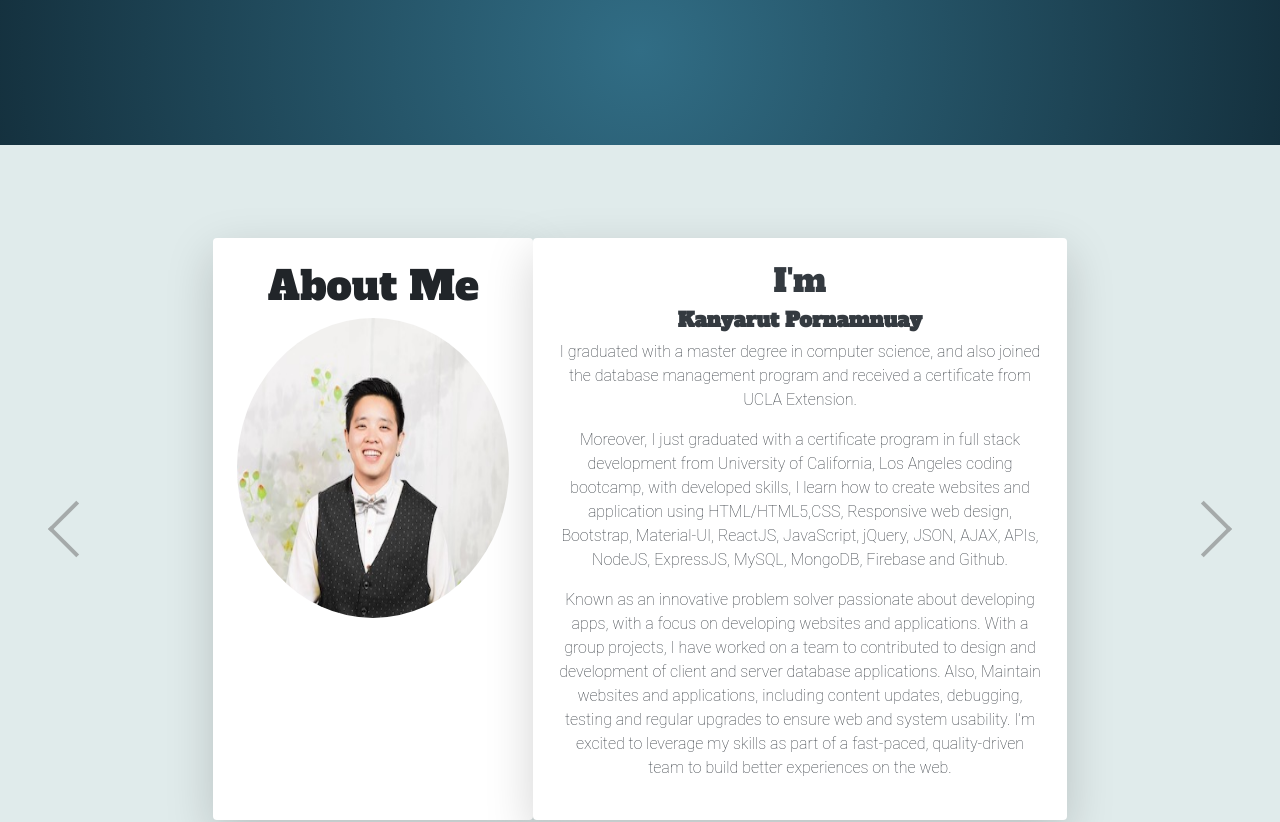
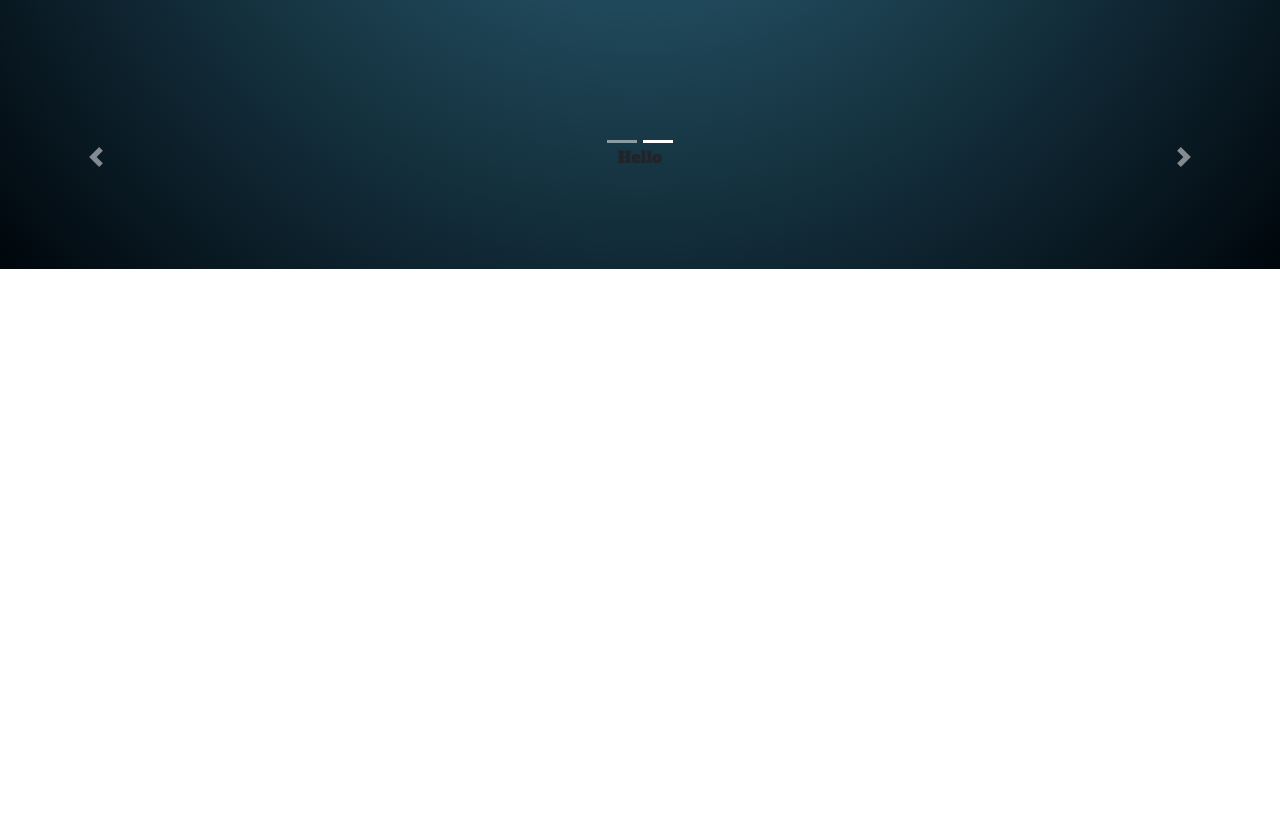
Before and after one commit to benbaba2525/kanyarut-portfolio, a React (Create React App) app: page / in a window 1280 px wide. Shown: the part 860-1682 px from the top of the page. After the commit the page ends 1129 px from the top, so only its background shows below. Built offline with nearby package versions, Linux system fonts and the light colour scheme.

Commit message:
testing added carousel to about page

```diff
--- a/src/component/about.jsx
+++ b/src/component/about.jsx
@@ -1,9 +1,10 @@
 import React from 'react';
 import myPicture from '../img/mypicture.jpeg';
+import'../styles/about.css';
 import WOW from "wowjs";
 //import Card from 'react-bootstrap/Card';
-import AwesomeSlider from 'react-awesome-slider';
-import 'react-awesome-slider/dist/styles.css';
+import Carousel from 'react-bootstrap/Carousel'
+
 
 
 class About extends React.Component {
@@ -16,7 +17,7 @@ class About extends React.Component {
         {
           wrapper:{
            marginTop: "340px",
-           //marginBottom: "100px"
+           marginBottom: "100px"
           },
           img:{
             borderRadius: 50 + "%",
@@ -30,12 +31,13 @@ class About extends React.Component {
 
 <div id="wrapper" style={styles.wrapper}>
 
-<AwesomeSlider>
 
+<Carousel>
+<Carousel.Item>
   <div className="row no-gutters" id="aboutMe" style={{backgroundColor:'#e0ebeb'}}>
   <div className="col-md-2 mb-md-0 p-md-4"></div>
 
-  <div className="col-md-3 position-static p-4 pl-md-4 shadow-lg p-3 mb-5 mt-5 bg-white rounded" >
+  <div className="col-md-3 p-4 pl-md-4 shadow-lg p-3 mb-5 mt-5 bg-white rounded" >
 
    <div className="wow bounceIn">
 
@@ -48,7 +50,7 @@ class About extends React.Component {
 			style={styles.img}
 	/>
         </div>
-    <div className="col-md-5 position-static p-4 pl-md-4 shadow-lg p-3 mb-5 mt-5 bg-white rounded">
+    <div className="col-md-5 p-4 pl-md-4 shadow-lg p-3 mb-5 mt-5 bg-white rounded">
     <h5 className="text-dark" ><h2>I'm</h2> <strong> Kanyarut Pornamnuay</strong></h5>
     <p className="text-dark">
   I graduated with a master degree in computer science, and also joined the database management program and received a certificate from UCLA Extension.
@@ -75,8 +77,11 @@ quality-driven team to build better experiences on the web.
      </div>
      </div>
 
-     </AwesomeSlider>
      <div className="col-md-2 mb-md-0 p-md-4"></div>
+     </Carousel.Item>
+     <Carousel.Item>Hello</Carousel.Item>
+     </Carousel>
+
     </div>
 
 
--- a/src/component/background.jsx
+++ b/src/component/background.jsx
@@ -13,7 +13,7 @@ class Background extends React.Component {
 
 	render(){
         return (
-     <div>
+     <div className="backgroundWrapper">
             <div className="top-container">
 
              <div>
--- /dev/null
+++ b/src/styles/about.css
@@ -0,0 +1,4 @@
+@media screen and (max-width: 575px) {
+
+
+}
```
Also changed, not shown: src/styles/background.css (line endings or trailing spaces).
